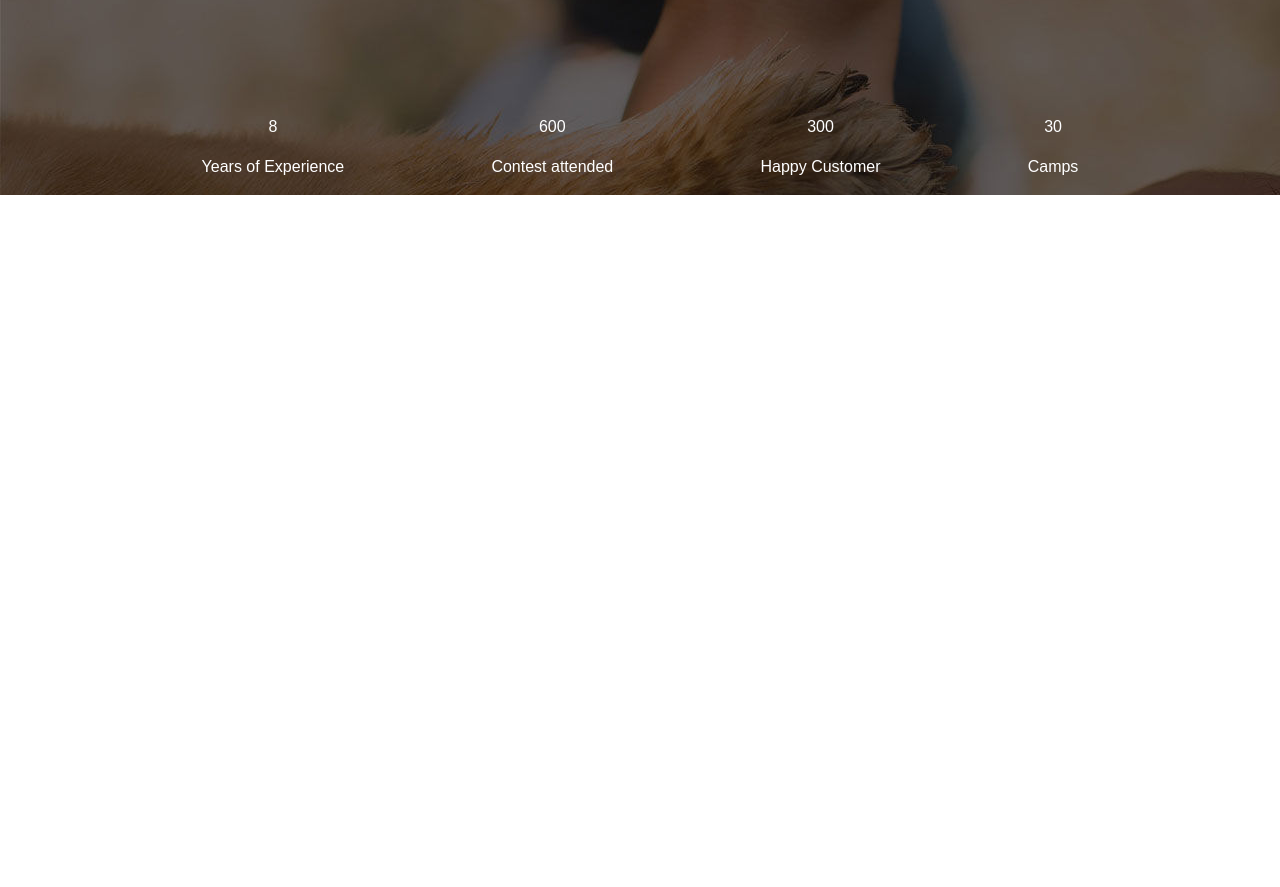
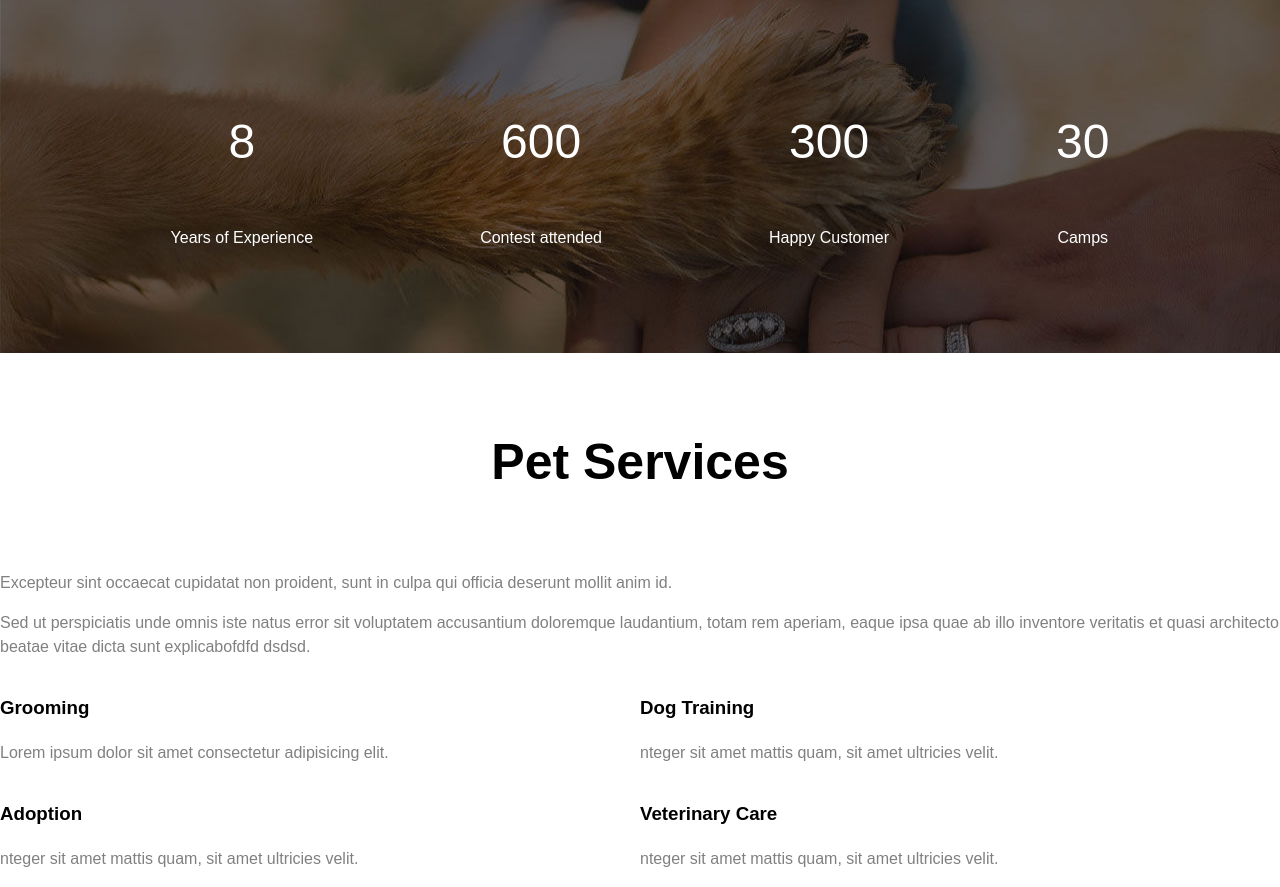
Before and after one commit to lilmtnh/DogHomePage, a plain HTML site: page index.html in a window 1280 px wide. Shown: the part 2892-3779 px from the top of the page. Before the commit the page ends 3215 px from the top, so only its background shows below. Drawn offline with Linux system fonts and the light colour scheme.

Commit message:
Add task 8

```diff
--- a/index.html
+++ b/index.html
@@ -83,20 +83,46 @@
         <h2>Our Statistics</h2>
         <div id="number">
             <div>
-                <p>8</p>
+                <p class="data">8</p>
                 <p>Years of Experience</p>
             </div>
             <div>
-                <p>600</p>
+                <p class="data">600</p>
                 <p>Contest attended</p>
             </div>
             <div>
-                <p>300</p>
+                <p class="data">300</p>
                 <p>Happy Customer</p>
             </div>
             <div>
-                <p>30</p>
+                <p class="data">30</p>
                 <p>Camps</p>
+            </div>
+        </div>
+    </section>
+    <section id="services">
+        <div id="left">
+            <h2>Pet Services</h2>
+            <p>Excepteur sint occaecat cupidatat non proident, sunt in culpa qui officia deserunt mollit anim id.</p>
+            <p>Sed ut perspiciatis unde omnis iste natus error sit voluptatem accusantium doloremque laudantium, totam rem aperiam, eaque ipsa quae ab illo inventore veritatis et quasi architecto beatae vitae dicta sunt explicabofdfd dsdsd.</p>
+        </div>
+
+        <div id="right">
+            <div>
+                <h3>Grooming</h3>
+                <p>Lorem ipsum dolor sit amet consectetur adipisicing elit.</p>
+            </div>
+            <div>
+                <h3>Dog Training</h3>
+                <p>nteger sit amet mattis quam, sit amet ultricies velit.</p>
+            </div>
+            <div>
+                <h3>Adoption</h3>
+                <p>nteger sit amet mattis quam, sit amet ultricies velit.</p>
+            </div>
+            <div>
+                <h3>Veterinary Care</h3>
+                <p>nteger sit amet mattis quam, sit amet ultricies velit.</p>
             </div>
         </div>
     </section>
--- a/style.css
+++ b/style.css
@@ -104,11 +104,31 @@ div {
     position: relative;
     color: white;
     text-align: center;
+    padding: 2%;
 }
 #number {
     display: flex;
     flex-wrap: wrap;
     justify-content: space-around;
+    margin: 5%;
+}
+.data {
+    font-size: 300%;
+}
 
-    margin: 10%;
+
+#service {
+    display: flex;
+
 }
+#services h2, h3 {
+    color: black;
+}
+#services p {
+    color: gray;
+}
+#right {
+    display: grid;
+    grid-template-columns: 50% 50%;
+    grid-template-rows: 50% 50%;
+}
```
Also changed, not shown: source/logo-min.png (renamed from kmin/logo-min.png), source/logo.png (renamed from kmin/logo.png).
